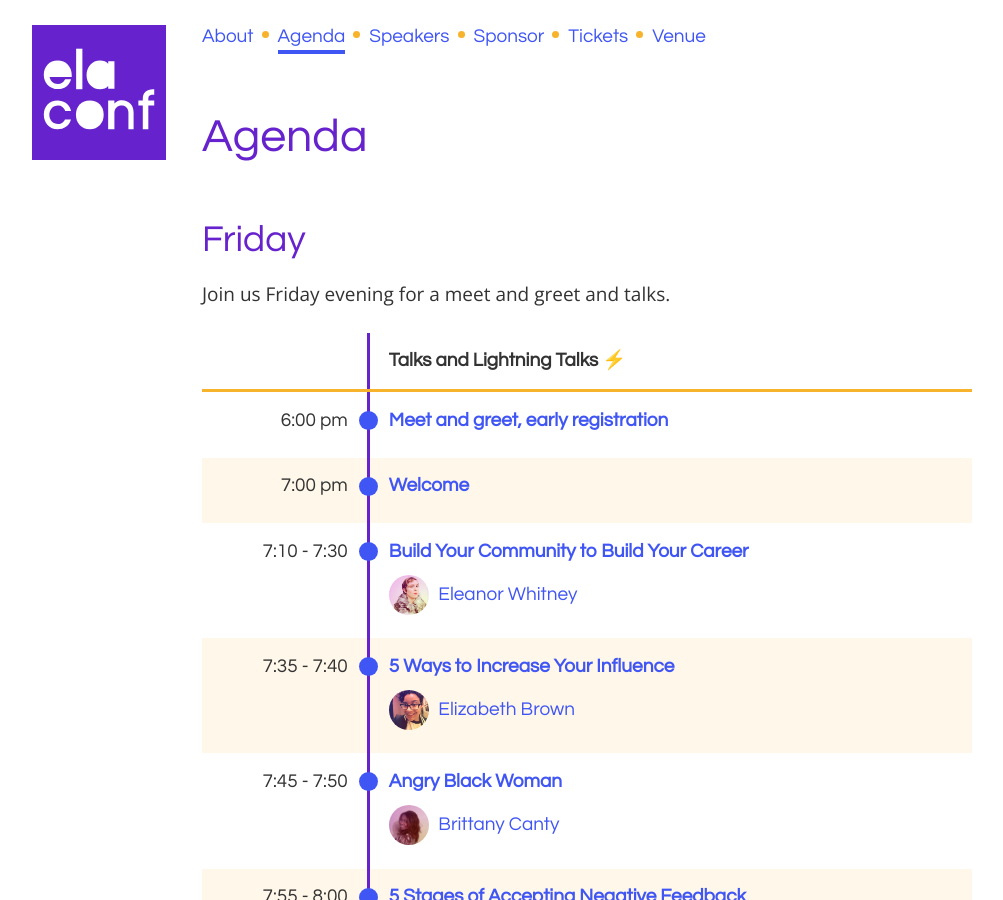
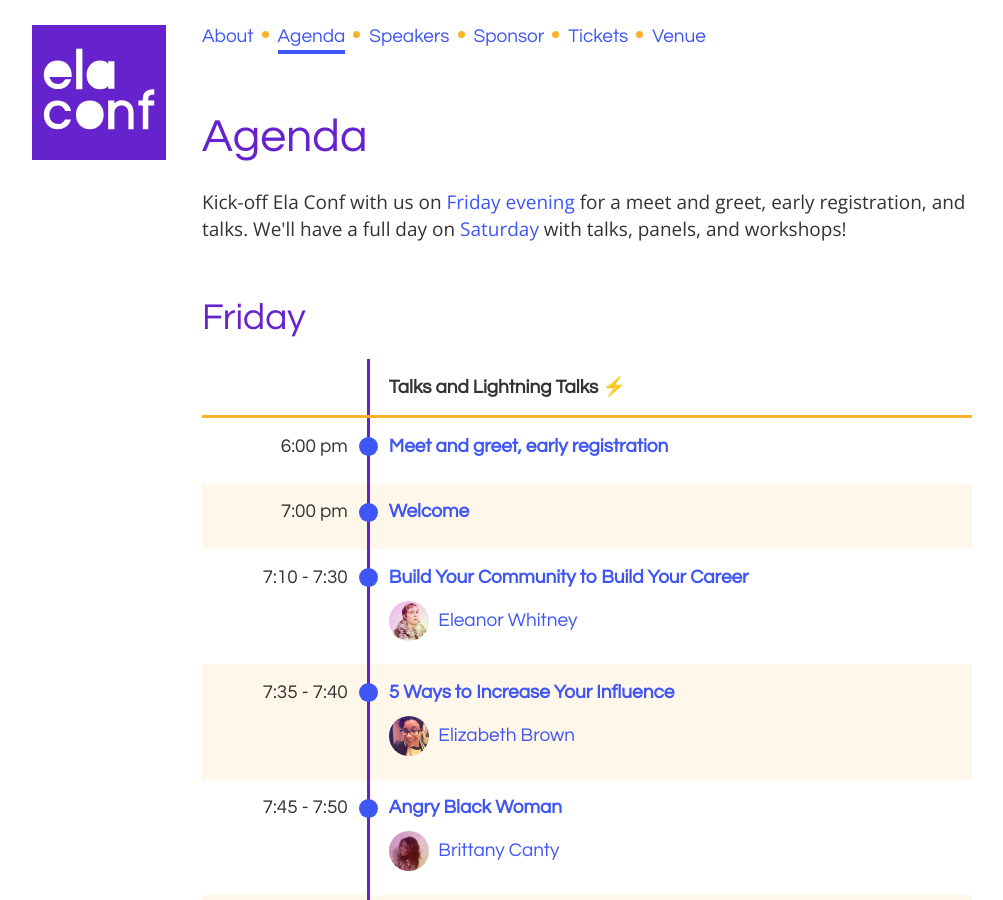
Before and after one commit to elaconf/elaconf.github.io, a Jekyll site: the page built from agenda/index.html, in a window 1280 px wide and 900 px high. Shown: the whole window, without its empty margins (53-1056 px from the left). Built offline with Jekyll 4.4.1, drawn with Linux system fonts in a browser that asks for light colours; emoji names are drawn with the system emoji font.

Commit message:
Update index.html

```diff
--- a/agenda/index.html
+++ b/agenda/index.html
@@ -4,9 +4,9 @@ title: Agenda
 description: Join us on the evening of Friday, November 4 for a meet and greet and talks. Saturday, November 5 will be a filled day with talks, workshops, and panels.
 ---
 
+<p>Kick-off Ela Conf with us on <a href="#friday">Friday evening</a> for a meet and greet, early registration, and talks. We'll have a full day on <a href="#saturday">Saturday</a> with talks, panels, and workshops!<p>
 
 <h2 id="friday">Friday</h2>
-<p>Join us Friday evening for a meet and greet and talks.</p>
 <table class="agenda-table">
 <thead>
 <tr>
```
